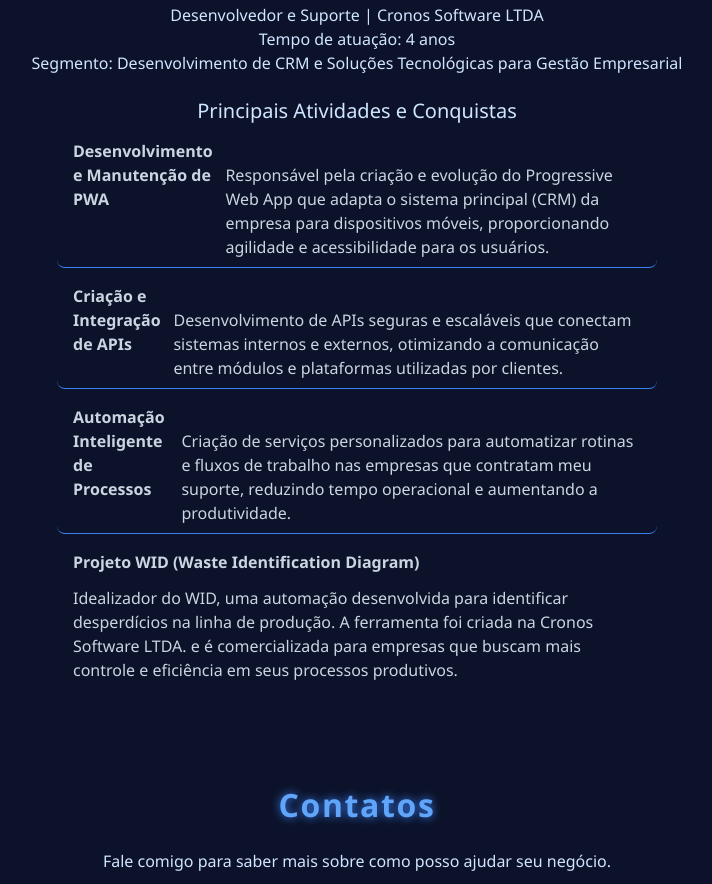
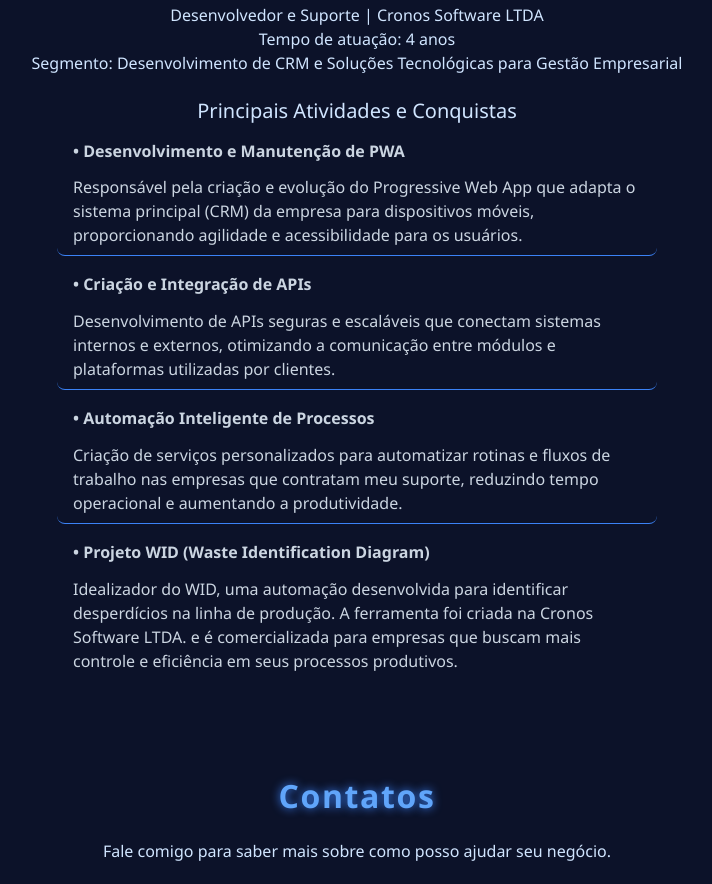
Before and after one commit to dev-ViniPontes/Portfolio, a plain HTML site: page index.html in a window 1280 px wide. Shown: the part 2197-3081 px from the top of the page, without its empty margins (283-995 px from the left). Drawn offline with nearby package versions, Linux system fonts and the light colour scheme.

Commit message:
Update index.html

```diff
--- a/index.html
+++ b/index.html
@@ -372,23 +372,23 @@
       </p>
       <h5 class="text-center">Principais Atividades e Conquistas</h5>
       <ul class="list-group list-group-flush mx-auto" style="max-width:600px;">
-        <li class="list-group-item rounded-3 mb-2">
-          <strong>Desenvolvimento e Manutenção de PWA</strong><br>
+        <li class="list-group-item rounded-3 mb-2" style="flex-direction: column">
+          <strong>• Desenvolvimento e Manutenção de PWA</strong>
           Responsável pela criação e evolução do Progressive Web App que adapta o sistema principal (CRM) da empresa
           para dispositivos móveis, proporcionando agilidade e acessibilidade para os usuários.
         </li>
-        <li class="list-group-item rounded-3 mb-2">
-          <strong>Criação e Integração de APIs</strong><br>
+        <li class="list-group-item rounded-3 mb-2" style="flex-direction: column">
+          <strong>• Criação e Integração de APIs</strong>
           Desenvolvimento de APIs seguras e escaláveis que conectam sistemas internos e externos, otimizando a
           comunicação entre módulos e plataformas utilizadas por clientes.
         </li>
-        <li class="list-group-item rounded-3 mb-2">
-          <strong>Automação Inteligente de Processos</strong><br>
+        <li class="list-group-item rounded-3 mb-2" style="flex-direction: column">
+          <strong>• Automação Inteligente de Processos</strong>
           Criação de serviços personalizados para automatizar rotinas e fluxos de trabalho nas empresas que contratam
           meu suporte, reduzindo tempo operacional e aumentando a produtividade.
         </li>
         <li class="list-group-item rounded-3" style="flex-direction: column">
-          <strong>Projeto WID (Waste Identification Diagram)</strong>
+          <strong>• Projeto WID (Waste Identification Diagram)</strong>
           Idealizador do WID, uma automação desenvolvida para identificar desperdícios na linha de produção. A
           ferramenta foi criada na Cronos Software LTDA. e é comercializada para empresas que buscam mais controle e
           eficiência em seus processos produtivos.
```
